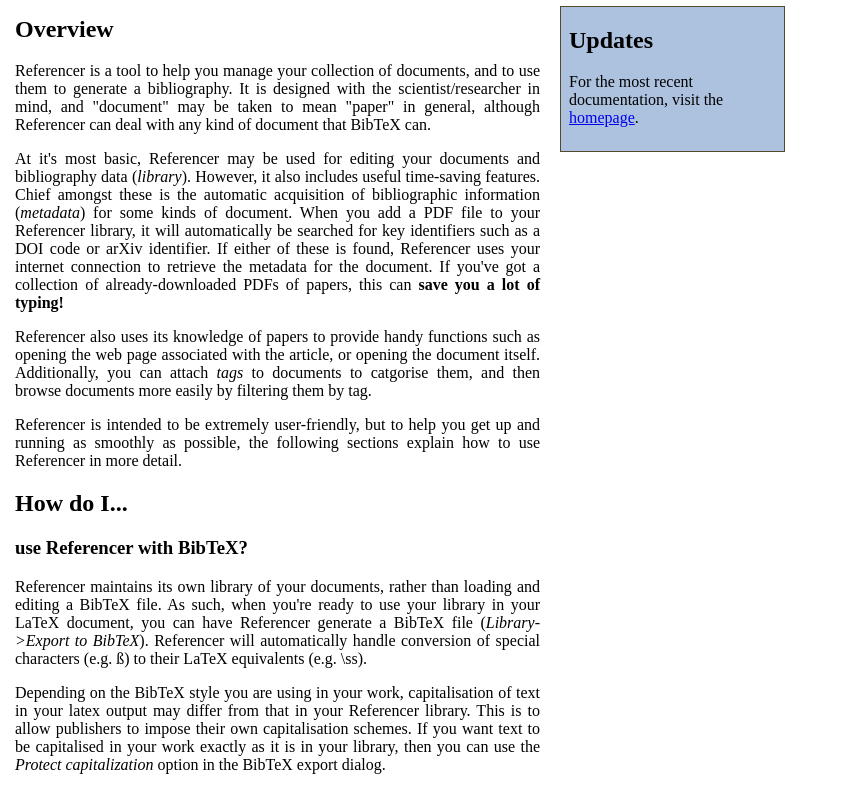
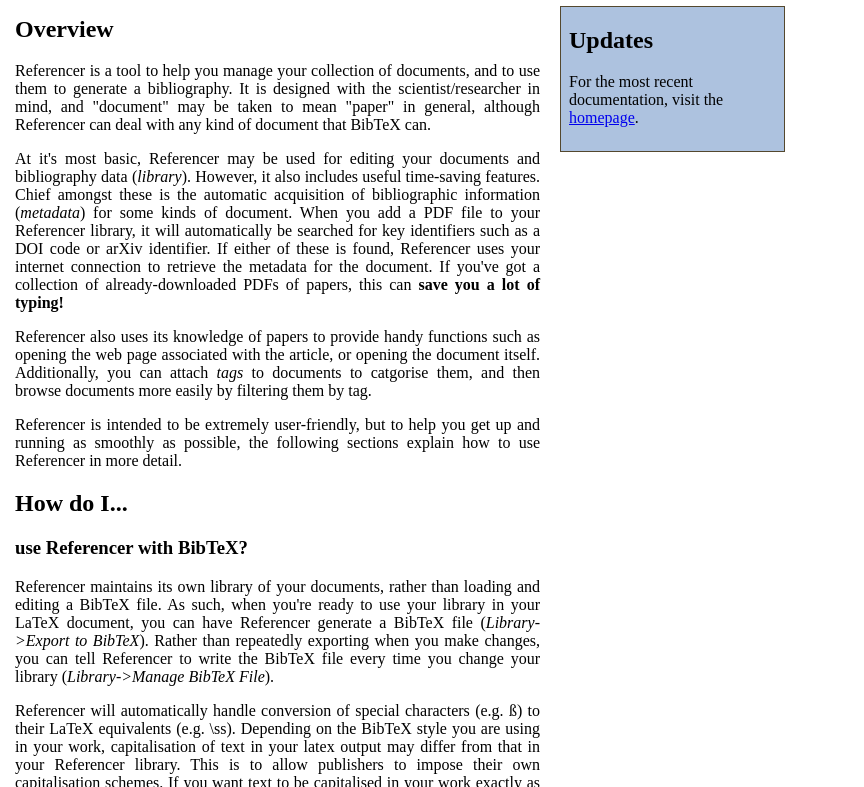
Before and after one commit to mcraveiro/referencer, a plain HTML site: page data/introduction.html in a window 1280 px wide. Shown: the part 145-932 px from the top of the page, without its empty margins (0-864 px from the left). Drawn offline with Linux system fonts and the light colour scheme.

Commit message:
manage bibtex is done
--HG--
extra : convert_revision : svn%3A7d7b52a7-431a-0410-ad82-b695db389479/trunk%40415

```diff
--- a/data/introduction.html
+++ b/data/introduction.html
@@ -30,9 +30,10 @@
 
 <h2>How do I...</h2>
 <h3>use Referencer with BibTeX?</h3>
-<p>Referencer maintains its own library of your documents, rather than loading and editing a BibTeX file.  As such, when you're ready to use your library in your LaTeX document, you can have Referencer generate a BibTeX file (<i>Library->Export to BibTeX</i>).  Referencer will automatically handle conversion of special characters (e.g. ß) to their LaTeX equivalents (e.g. \ss).
+<p>Referencer maintains its own library of your documents, rather than loading and editing a BibTeX file.  As such, when you're ready to use your library in your LaTeX document, you can have Referencer generate a BibTeX file (<i>Library->Export to BibTeX</i>).  Rather than repeatedly exporting when you make changes, you can tell Referencer to write the BibTeX file every time you change your library (<i>Library->Manage BibTeX File</i>).</p>
 </p>
-<p>Depending on the BibTeX style you are using in your work, capitalisation of text in your latex output may differ from that in your Referencer library.  This is to allow publishers to impose their own capitalisation schemes.  If you want text to be capitalised in your work exactly as it is in your library, then you can use the <i>Protect capitalization</i> option in the BibTeX export dialog.</p>
+<p>Referencer will automatically handle conversion of special characters (e.g. ß) to their LaTeX equivalents (e.g. \ss).  Depending on the BibTeX style you are using in your work, capitalisation of text in your latex output may differ from that in your Referencer library.  This is to allow publishers to impose their own capitalisation schemes.  If you want text to be capitalised in your work exactly as it is in your library, then you can use the <i>Protect capitalization</i> option in the BibTeX export dialog.</p>
+
 <p>If you already have a BibTeX file, you can import it into Referencer (<i>Library->Import...</i>).  Importing and then exporting a bibtex file is not guaranteed (or intended) to produce exactly the same file as went in: <b>Referencer is not a BibTeX editor</b>.  Information such as document filenames and tags is not included in BibTeX files.  You should always use your Referencer library file as the authoritative copy.</p>
 <h3>add documents?</h3>
 <ul>
```
Also changed, not shown: 2 other files.
